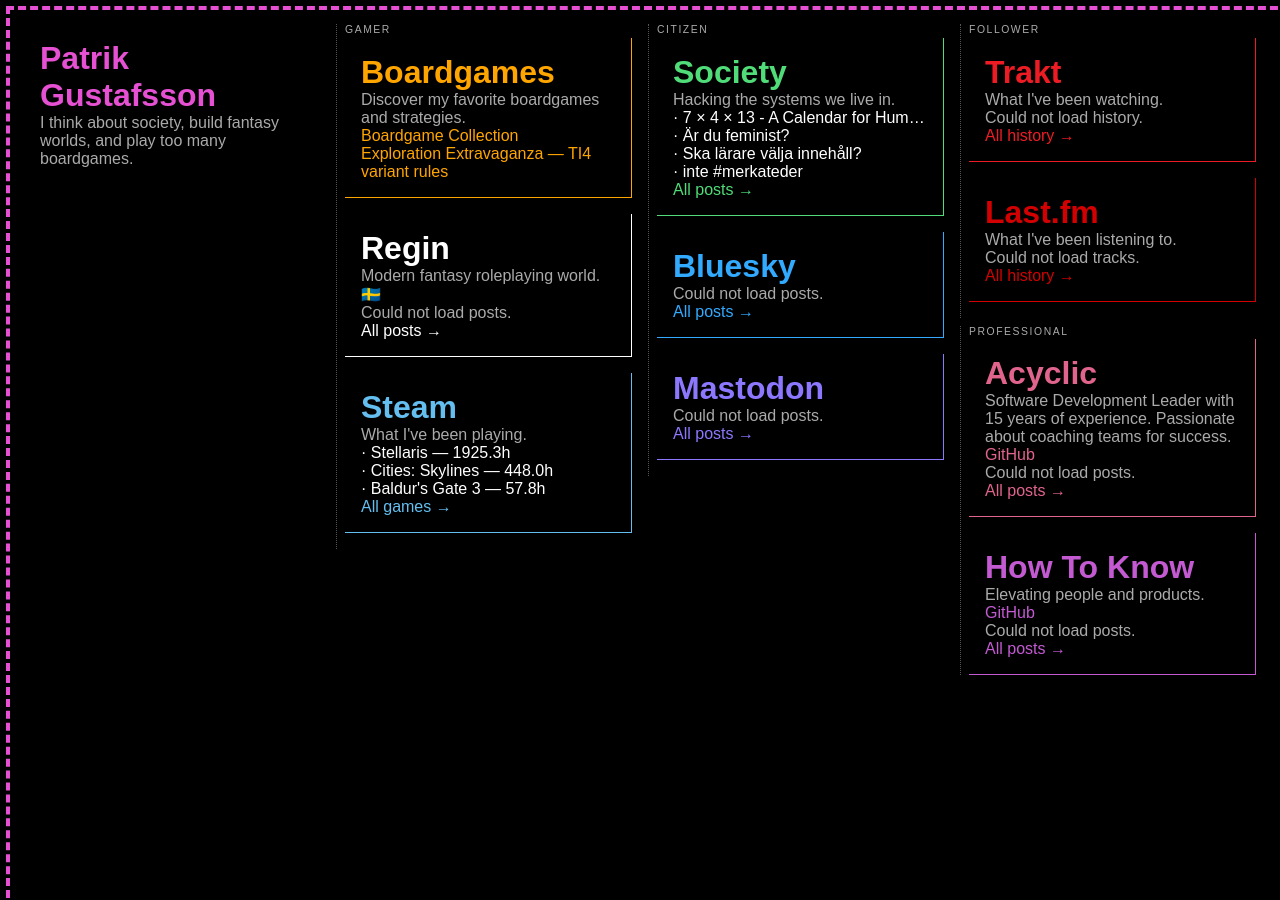
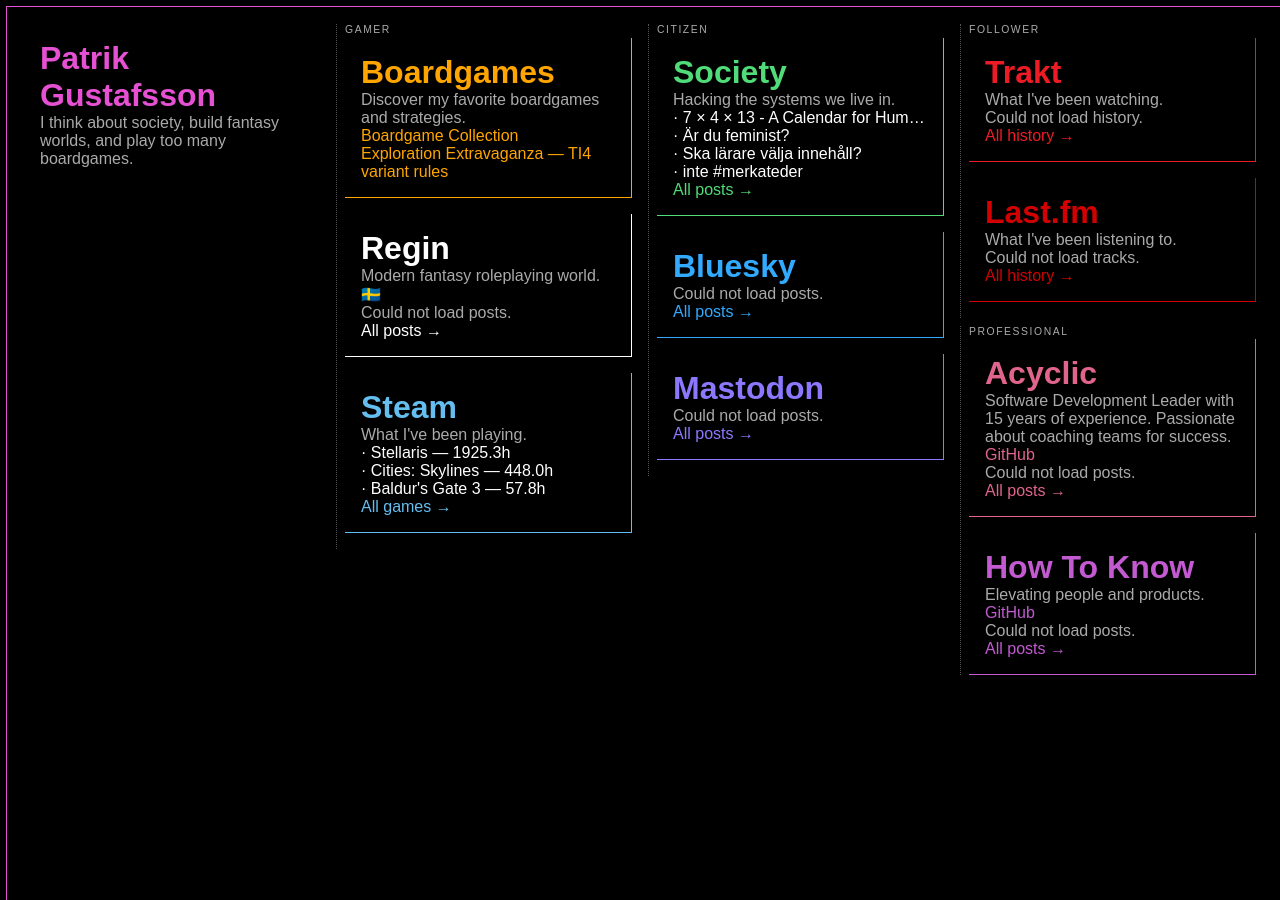
Before and after one commit to paven/paven.github.com, a Jekyll site: the page built from index.html, in a window 1280 px wide. Built offline with Jekyll 4.4.1, drawn with Linux system fonts in a browser that asks for light colours.

Commit message:
Thin solid L-frame lines matching card border style

```diff
--- a/index.html
+++ b/index.html
@@ -45,8 +45,8 @@
             left: 0.4em;
             width: 100vw;
             height: 100vh;
-            border-left: 3pt dashed rgb(230, 80, 210);
-            border-top: 3pt dashed rgb(230, 80, 210);
+            border-left: 1pt solid rgb(230, 80, 210);
+            border-top: 1pt solid rgb(230, 80, 210);
             pointer-events: none;
         }
         #boardgames {
```
